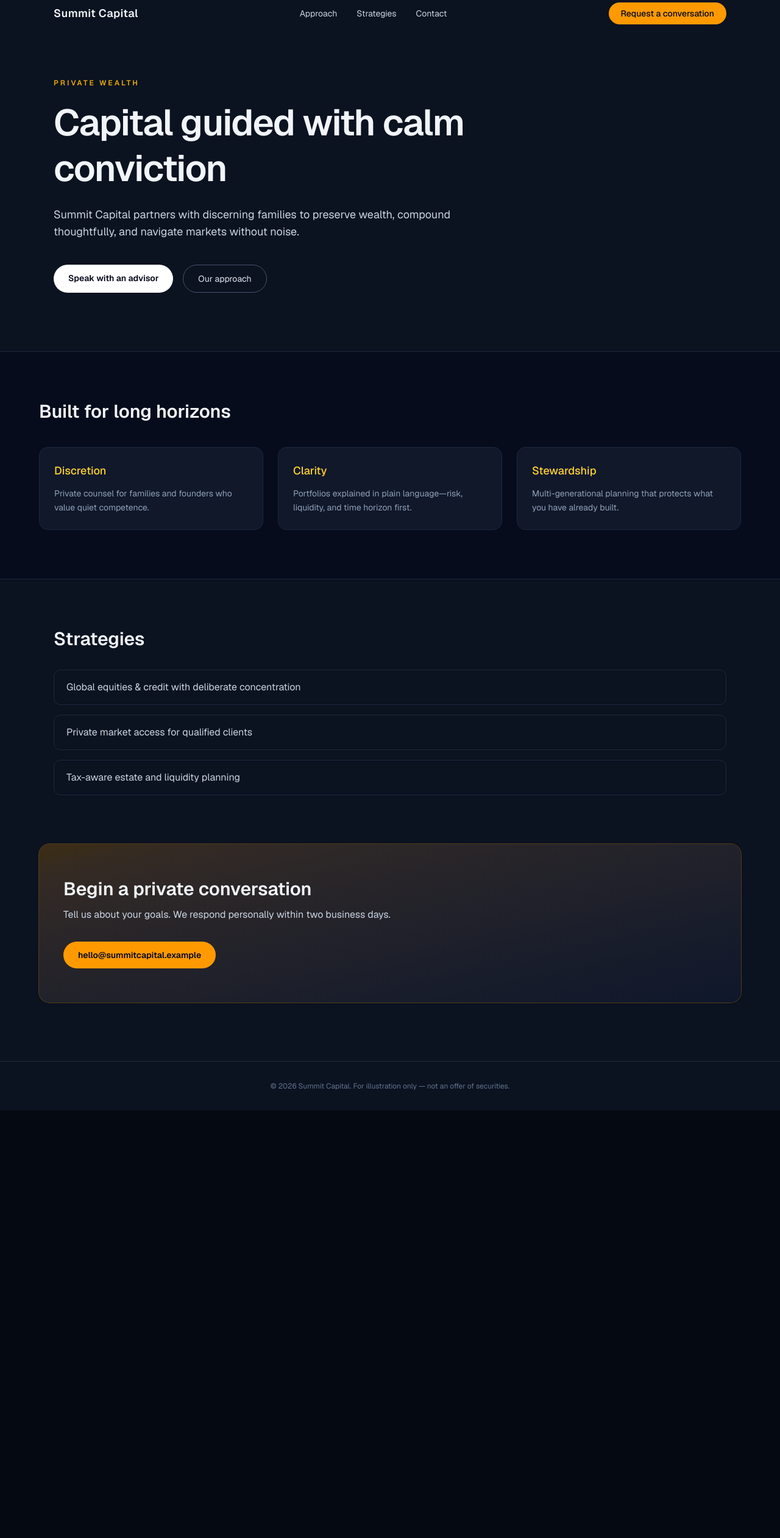
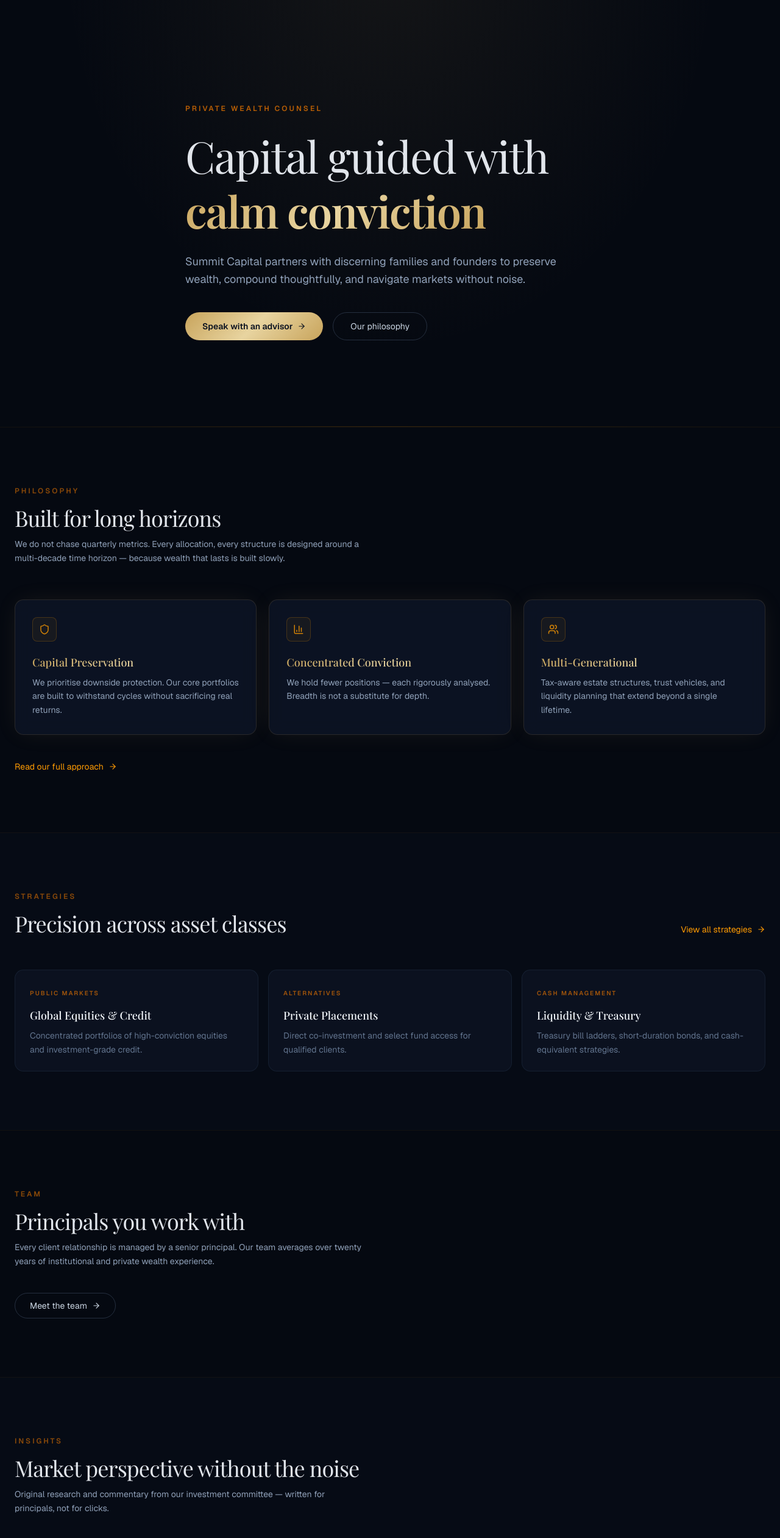
Before and after one commit to anas-khan-antimatter/mkt-summit-capital, a Next.js app: page / in a window 1280 px wide. Shown: the part 20-2542 px from the top of the page at 61% size. Before the commit the page ends 1841 px from the top, so only its background shows below. Built offline with nearby package versions, Linux system fonts and the light colour scheme; a web font is replaced by a local one.

Commit message:
antimatter: checkpoint c-1790732969824-7cbk3

```diff
--- a/src/app/page.tsx
+++ b/src/app/page.tsx
@@ -1,83 +1,268 @@
 import Link from "next/link";
+import { ArrowRight, Shield, BarChart3, Users, Building2, ScrollText } from "lucide-react";
 
-const pillars = [
-  { title: "Discretion", body: "Private counsel for families and founders who value quiet competence." },
-  { title: "Clarity", body: "Portfolios explained in plain language—risk, liquidity, and time horizon first." },
-  { title: "Stewardship", body: "Multi-generational planning that protects what you have already built." },
+const philosophyCards = [
+  {
+    icon: Shield,
+    title: "Capital Preservation",
+    body: "We prioritise downside protection. Our core portfolios are built to withstand cycles without sacrificing real returns.",
+  },
+  {
+    icon: BarChart3,
+    title: "Concentrated Conviction",
+    body: "We hold fewer positions — each rigorously analysed. Breadth is not a substitute for depth.",
+  },
+  {
+    icon: Users,
+    title: "Multi-Generational",
+    body: "Tax-aware estate structures, trust vehicles, and liquidity planning that extend beyond a single lifetime.",
+  },
+];
+
+const strategyPreviews = [
+  {
+    title: "Global Equities & Credit",
+    tag: "Public Markets",
+    desc: "Concentrated portfolios of high-conviction equities and investment-grade credit.",
+  },
+  {
+    title: "Private Placements",
+    tag: "Alternatives",
+    desc: "Direct co-investment and select fund access for qualified clients.",
+  },
+  {
+    title: "Liquidity & Treasury",
+    tag: "Cash Management",
+    desc: "Treasury bill ladders, short-duration bonds, and cash-equivalent strategies.",
+  },
 ];
 
 export default function Home() {
   return (
-    <main className="min-h-screen bg-[#0b1220] text-slate-100">
-      <header className="mx-auto flex max-w-6xl items-center justify-between px-6 py-6">
-        <div className="text-lg font-semibold tracking-wide">Summit Capital</div>
-        <nav className="hidden gap-8 text-sm text-slate-300 md:flex">
-          <a href="#approach" className="hover:text-white">Approach</a>
-          <a href="#strategies" className="hover:text-white">Strategies</a>
-          <a href="#contact" className="hover:text-white">Contact</a>
-        </nav>
-        <Link href="#contact" className="rounded-full bg-amber-500 px-5 py-2 text-sm font-medium text-slate-950 hover:bg-amber-400">
-          Request a conversation
-        </Link>
-      </header>
+    <main>
+      {/* ---- HERO ---- */}
+      <section className="relative min-h-[90vh] flex items-center overflow-hidden">
+        {/* Subtle background pattern */}
+        <div className="pointer-events-none absolute inset-0 bg-[radial-gradient(ellipse_at_50%_-10%,rgba(200,164,92,0.08),transparent_60%)]" />
+        <div className="pointer-events-none absolute bottom-0 left-0 right-0 h-px bg-gradient-to-r from-transparent via-amber-500/20 to-transparent" />
 
-      <section className="mx-auto max-w-6xl px-6 pb-24 pt-16">
-        <p className="text-xs font-semibold uppercase tracking-[0.25em] text-amber-400/90">Private wealth</p>
-        <h1 className="mt-5 max-w-3xl text-5xl font-semibold leading-tight tracking-tight md:text-6xl">
-          Capital guided with calm conviction
+        <div className="relative mx-auto max-w-7xl px-6 pt-28 pb-16">
+          <p className="text-xs font-semibold tracking-[0.25em] text-amber-600/80 uppercase">
+            Private Wealth Counsel
+          </p>
+          <h1 className="mt-6 max-w-4xl text-5xl font-light leading-tight tracking-tight md:text-7xl font-heading">
+            Capital guided with
+            <br />
+            <span className="gold-gradient-text font-semibold">calm conviction</span>
           </h1>
-        <p className="mt-6 max-w-2xl text-lg text-slate-300">
-          Summit Capital partners with discerning families to preserve wealth, compound thoughtfully,
-          and navigate markets without noise.
+          <p className="mt-6 max-w-2xl text-lg text-slate-400 leading-relaxed">
+            Summit Capital partners with discerning families and founders to preserve wealth,
+            compound thoughtfully, and navigate markets without noise.
           </p>
           <div className="mt-10 flex flex-wrap gap-4">
-          <Link href="#contact" className="rounded-full bg-white px-6 py-3 text-sm font-semibold text-slate-950 hover:bg-slate-200">
+            <Link
+              href="/contact"
+              className="group gold-gradient rounded-full px-7 py-3 text-sm font-semibold text-[#0b1220] transition-all hover:brightness-110 inline-flex items-center gap-2"
+            >
               Speak with an advisor
+              <ArrowRight size={14} className="transition-transform group-hover:translate-x-0.5" />
             </Link>
-          <a href="#approach" className="rounded-full border border-slate-600 px-6 py-3 text-sm text-slate-200 hover:border-slate-400">
-            Our approach
-          </a>
-        </div>
-      </section>
-
-      <section id="approach" className="border-y border-slate-800 bg-slate-950/50 px-6 py-20">
-        <div className="mx-auto max-w-6xl">
-          <h2 className="text-3xl font-semibold">Built for long horizons</h2>
-          <div className="mt-10 grid gap-6 md:grid-cols-3">
-            {pillars.map((p) => (
-              <div key={p.title} className="rounded-2xl border border-slate-800 bg-[#10182a] p-6">
-                <h3 className="text-lg font-medium text-amber-300">{p.title}</h3>
-                <p className="mt-3 text-sm leading-relaxed text-slate-400">{p.body}</p>
-              </div>
-            ))}
+            <Link
+              href="/approach"
+              className="rounded-full border border-slate-600/50 px-7 py-3 text-sm text-slate-300 transition-all hover:border-amber-500/30 hover:text-amber-400"
+            >
+              Our philosophy
+            </Link>
           </div>
         </div>
       </section>
 
-      <section id="strategies" className="mx-auto max-w-6xl px-6 py-20">
-        <h2 className="text-3xl font-semibold">Strategies</h2>
-        <ul className="mt-8 space-y-4 text-slate-300">
-          <li className="rounded-xl border border-slate-800 px-5 py-4">Global equities &amp; credit with deliberate concentration</li>
-          <li className="rounded-xl border border-slate-800 px-5 py-4">Private market access for qualified clients</li>
-          <li className="rounded-xl border border-slate-800 px-5 py-4">Tax-aware estate and liquidity planning</li>
-        </ul>
-      </section>
-
-      <section id="contact" className="px-6 pb-24">
-        <div className="mx-auto max-w-6xl rounded-3xl bg-gradient-to-br from-amber-500/20 to-slate-900 px-10 py-14 ring-1 ring-amber-500/30">
-          <h2 className="text-3xl font-semibold">Begin a private conversation</h2>
-          <p className="mt-3 max-w-xl text-slate-300">
-            Tell us about your goals. We respond personally within two business days.
+      {/* ---- PHILOSOPHY / APPROACH PREVIEW ---- */}
+      <section className="border-t border-amber-500/5 px-6 py-24">
+        <div className="mx-auto max-w-7xl">
+          <div className="max-w-xl">
+            <p className="text-xs font-semibold tracking-[0.25em] text-amber-600/60 uppercase">
+              Philosophy
             </p>
-          <Link href="mailto:hello@summitcapital.example" className="mt-8 inline-flex rounded-full bg-amber-500 px-6 py-3 text-sm font-semibold text-slate-950 hover:bg-amber-400">
-            hello@summitcapital.example
+            <h2 className="mt-4 text-3xl font-heading font-light tracking-tight md:text-4xl">
+              Built for long horizons
+            </h2>
+            <p className="mt-3 text-sm leading-relaxed text-slate-400">
+              We do not chase quarterly metrics. Every allocation, every structure is designed
+              around a multi-decade time horizon — because wealth that lasts is built slowly.
+            </p>
+          </div>
+          <div className="mt-14 grid gap-5 md:grid-cols-3">
+            {philosophyCards.map((card) => {
+              const Icon = card.icon;
+              return (
+                <div
+                  key={card.title}
+                  className="glass-panel rounded-2xl p-7 glow-gold transition-all duration-500 hover:border-amber-500/30"
+                >
+                  <div className="flex h-10 w-10 items-center justify-center rounded-lg border border-amber-500/20 bg-amber-500/5">
+                    <Icon size={18} className="text-amber-500/80" />
+                  </div>
+                  <h3 className="mt-5 text-lg font-heading font-medium gold-gradient-text">{card.title}</h3>
+                  <p className="mt-2 text-sm leading-relaxed text-slate-400">{card.body}</p>
+                </div>
+              );
+            })}
+          </div>
+          <div className="mt-10">
+            <Link
+              href="/approach"
+              className="inline-flex items-center gap-2 text-sm text-amber-500 transition-colors hover:text-amber-400"
+            >
+              Read our full approach
+              <ArrowRight size={14} />
             </Link>
+          </div>
         </div>
       </section>
 
-      <footer className="border-t border-slate-800 px-6 py-8 text-center text-xs text-slate-500">
-        © 2026 Summit Capital. For illustration only — not an offer of securities.
-      </footer>
+      {/* ---- STRATEGIES PREVIEW ---- */}
+      <section className="border-t border-amber-500/5 px-6 py-24 bg-[#080e1a]/50">
+        <div className="mx-auto max-w-7xl">
+          <div className="flex items-end justify-between">
+            <div className="max-w-xl">
+              <p className="text-xs font-semibold tracking-[0.25em] text-amber-600/60 uppercase">
+                Strategies
+              </p>
+              <h2 className="mt-4 text-3xl font-heading font-light tracking-tight md:text-4xl">
+                Precision across asset classes
+              </h2>
+            </div>
+            <Link
+              href="/strategies"
+              className="hidden text-sm text-amber-500 transition-colors hover:text-amber-400 md:inline-flex items-center gap-2"
+            >
+              View all strategies
+              <ArrowRight size={14} />
+            </Link>
+          </div>
+          <div className="mt-14 grid gap-4 md:grid-cols-3">
+            {strategyPreviews.map((s) => (
+              <div
+                key={s.title}
+                className="rounded-2xl border border-slate-800/60 bg-[#10182a]/50 p-6 transition-all hover:border-amber-500/20 hover:bg-[#10182a]"
+              >
+                <span className="text-[10px] font-semibold tracking-[0.2em] text-amber-600/70 uppercase">
+                  {s.tag}
+                </span>
+                <h3 className="mt-3 text-lg font-heading font-medium text-slate-100">{s.title}</h3>
+                <p className="mt-2 text-sm text-slate-500 leading-relaxed">{s.desc}</p>
+              </div>
+            ))}
+          </div>
+          <div className="mt-6 text-center md:hidden">
+            <Link
+              href="/strategies"
+              className="inline-flex items-center gap-2 text-sm text-amber-500"
+            >
+              View all strategies
+              <ArrowRight size={14} />
+            </Link>
+          </div>
+        </div>
+      </section>
+
+      {/* ---- TEAM PREVIEW ---- */}
+      <section className="border-t border-amber-500/5 px-6 py-24">
+        <div className="mx-auto max-w-7xl">
+          <div className="max-w-xl">
+            <p className="text-xs font-semibold tracking-[0.25em] text-amber-600/60 uppercase">
+              Team
+            </p>
+            <h2 className="mt-4 text-3xl font-heading font-light tracking-tight md:text-4xl">
+              Principals you work with
+            </h2>
+            <p className="mt-3 text-sm leading-relaxed text-slate-400">
+              Every client relationship is managed by a senior principal. Our team averages over
+              twenty years of institutional and private wealth experience.
+            </p>
+          </div>
+          <div className="mt-10">
+            <Link
+              href="/team"
+              className="inline-flex items-center gap-2 rounded-full border border-slate-600/50 px-6 py-2.5 text-sm text-slate-300 transition-all hover:border-amber-500/30 hover:text-amber-400"
+            >
+              Meet the team
+              <ArrowRight size={14} />
+            </Link>
+          </div>
+        </div>
+      </section>
+
+      {/* ---- INSIGHTS PREVIEW ---- */}
+      <section className="border-t border-amber-500/5 px-6 py-24 bg-[#080e1a]/50">
+        <div className="mx-auto max-w-7xl">
+          <div className="max-w-xl">
+            <p className="text-xs font-semibold tracking-[0.25em] text-amber-600/60 uppercase">
+              Insights
+            </p>
+            <h2 className="mt-4 text-3xl font-heading font-light tracking-tight md:text-4xl">
+              Market perspective without the noise
+            </h2>
+            <p className="mt-3 text-sm leading-relaxed text-slate-400">
+              Original research and commentary from our investment committee — written for
+              principals, not for clicks.
+            </p>
+          </div>
+          <div className="mt-10">
+            <Link
+              href="/insights"
+              className="inline-flex items-center gap-2 rounded-full border border-slate-600/50 px-6 py-2.5 text-sm text-slate-300 transition-all hover:border-amber-500/30 hover:text-amber-400"
+            >
+              Read insights
+              <ArrowRight size={14} />
+            </Link>
+          </div>
+        </div>
+      </section>
+
+      {/* ---- CTA / CONTACT ---- */}
+      <section className="border-t border-amber-500/5 px-6 py-24">
+        <div className="mx-auto max-w-7xl">
+          <div className="glass-panel gold-gradient rounded-3xl px-10 py-16 text-center md:px-20 md:py-20">
+            <ScrollText size={28} className="mx-auto text-amber-500/60" />
+            <h2 className="mt-6 text-3xl font-heading font-light tracking-tight md:text-4xl">
+              Begin a private conversation
+            </h2>
+            <p className="mx-auto mt-4 max-w-xl text-sm leading-relaxed text-slate-400">
+              Tell us about your goals, timeline, and concerns. A principal responds personally
+              within two business days.
+            </p>
+            <div className="mt-10 flex flex-wrap justify-center gap-4">
+              <Link
+                href="/contact"
+                className="gold-gradient rounded-full px-7 py-3 text-sm font-semibold text-[#0b1220] transition-all hover:brightness-110"
+              >
+                Submit an enquiry
+              </Link>
+              <Link
+                href="mailto:hello@summitcapital.com"
+                className="rounded-full border border-amber-500/30 px-7 py-3 text-sm text-amber-400 transition-all hover:border-amber-400 hover:bg-amber-500/5"
+              >
+                hello@summitcapital.com
+              </Link>
+            </div>
+          </div>
+        </div>
+      </section>
+
+      {/* ---- QUOTE / EPILOGUE ---- */}
+      <section className="border-t border-amber-500/5 px-6 py-16">
+        <div className="mx-auto max-w-3xl text-center">
+          <p className="text-lg italic text-slate-500 font-heading leading-relaxed">
+            &ldquo;Wealth is not about how much you have — it is about how much you keep
+            and what it makes possible.&rdquo;
+          </p>
+          <p className="mt-4 text-xs tracking-[0.2em] text-amber-600/50 uppercase">
+            — Summit Capital, Principles of Stewardship
+          </p>
+        </div>
+      </section>
     </main>
   );
 }
```
Lines whose indentation alone changed are shown as unchanged.
